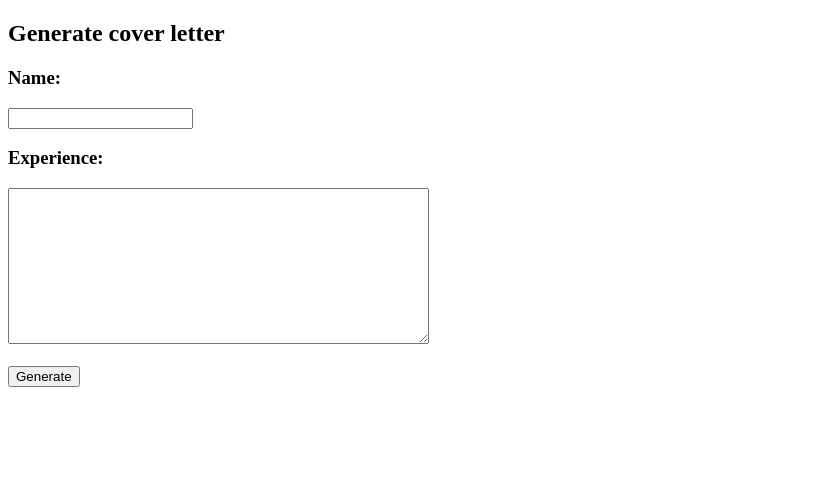
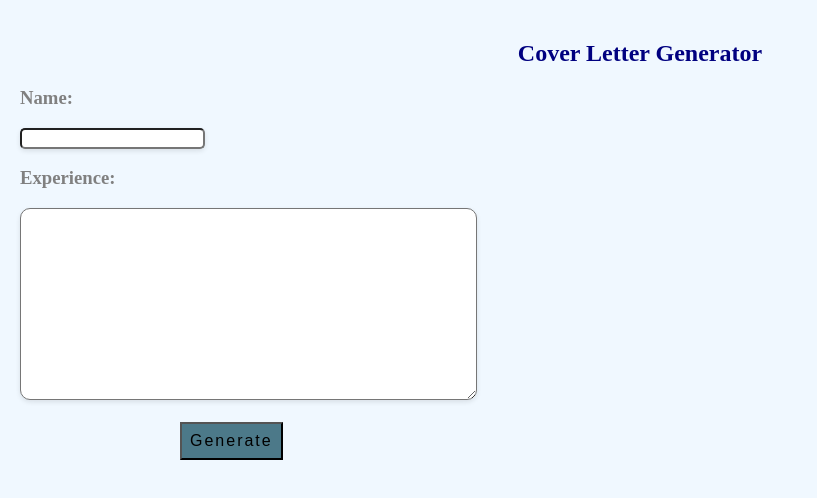
Before and after one commit to GandhiHarsh2003/CoverLetterGenerator, a browser extension: page index.html in a window 1280 px wide. Shown: the whole page, without its empty margins (0-817 px from the left). Drawn offline with Linux system fonts and the light colour scheme.

Commit message:
Developed the UI-working on popUp on certain careers

```diff
--- a/index.html
+++ b/index.html
@@ -5,20 +5,23 @@
     <meta http-equiv="X-UA-Compatible" content="IE=edge">
     <meta name="viewport" content="width=device-width, initial-scale=1.0">
     <title>Web Extension</title>
+    <link rel="stylesheet" href="popup.css">
 </head>
 <body>
-    <div>
-        <h2>Generate cover letter</h2>
+    <div class = "heading">
+    <div id = "title"><h2>Cover Letter Generator</h2></div>
+    <div id = "form">
          <form>
             <h3>Name:</h3>
-             <input type="text" name="name">
+             <input id= "box"type="text" name="name">
          <br>
              <h3>Experience:</h3>
-             <textarea name="paragraph_text" cols="50" rows="10"></textarea>
+             <textarea id = "large_box" name="paragraph_text" cols="50" rows="10"></textarea>
         <br>
         <br>
-        <button>Generate</button>
-      </form>
+        </form>
+    </div>
+    <div class = "heading" ><button>Generate</button></div>
     </div>
 </body>
 </html>
--- /dev/null
+++ b/popup.css
@@ -0,0 +1,52 @@
+body {
+    font-family: 'Times New Roman', Times, serif;
+    margin: 0;
+    padding: 20px;
+    background-color: aliceblue;
+}
+
+
+#title {
+    color: navy;
+    font-size: 16px;
+    color:navy;
+    text-align: center;
+    font-weight:900;
+}
+
+#box{
+    margin: 0 auto;
+    border-radius: 5px;
+    box-shadow: 0 2px 5px rgba(0, 0, 0, 0.1);
+}
+
+#large_box{
+    max-width: 500px;
+    margin: 0 auto;
+    padding: 20px;
+    border-radius: 10px;
+    box-shadow: 0 2px 5px rgba(0, 0, 0, 0.1);
+}
+
+h3 {
+    color: gray;
+}
+
+
+button {
+    background-color:#4c7989;
+    display: inline-block;
+    padding: .5em .5em;
+    margin-left: 10em;
+    text-decoration: none;
+    cursor: pointer;
+    font-size: 1rem;
+    letter-spacing: 2px;
+    font-weight: 500;
+    transition: transform 200ms ease-in-out;
+}
+
+button:hover {
+    background-color:#4c7989;
+    transform: scale(1.1);
+}
```
Also changed, not shown: background.js (added, +12 -0 lines), images/icon128.png (added), images/icon16.png (added), images/icon48.png (added), manifest.json.
